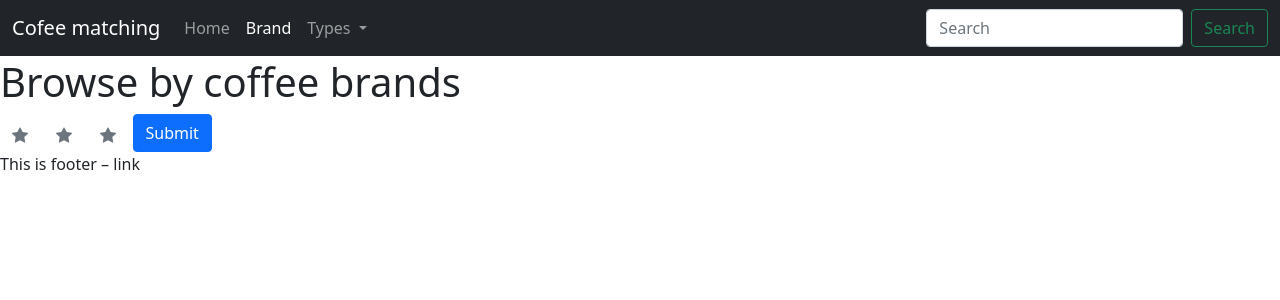
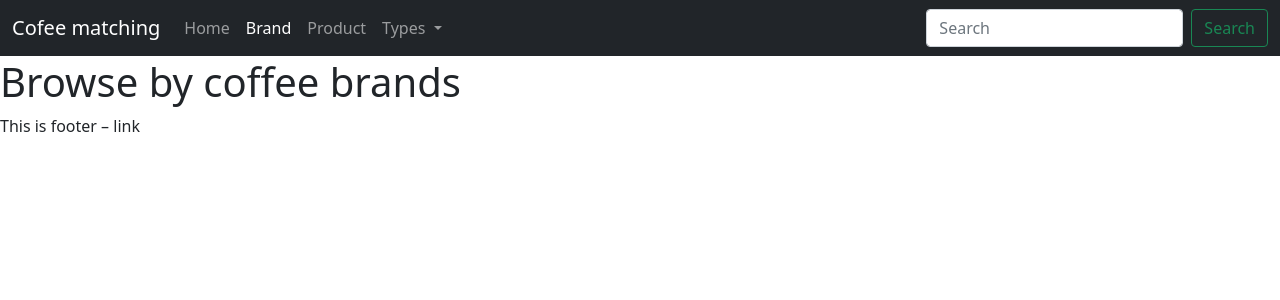
Before and after one commit to TonySol/fin, a Flask app: page /brands in a window 1280 px wide. Shown: the top 300 px of the page. Run offline with Flask 2, Linux system fonts and the light colour scheme.

Commit message:
added product page with search

```diff
--- a/hello.py
+++ b/hello.py
@@ -3,21 +3,24 @@ from flask import Flask, render_template, url_for, request
 app = Flask(__name__)
 
 
-menu = {'Home': 'index', "Brand": "brands"}
+menu = {'Home': 'index', "Brand": "brands", "Product": "product" }
 
 @app.route("/")
 @app.route("/index")
 def index():
     return render_template("index.html", menu=menu, title="Homepage", pagename="homepage", footer="link")
 
-@app.route("/brands", methods=["GET", "POST"])
+@app.route("/brands")
 def brands():
-    if request.form.getlist("rate") == ["1-star"]:
-        return render_template("index.html", menu=menu, title="Homepage", pagename="homepage", footer="link")
-    elif request.form.getlist("rate") == ["3-star"]:
-        return render_template("index.html", menu=menu, title="Homepage", pagename="3 start page", footer="link")
     return render_template("brands.html", menu=menu, title="Brands", pagename="coffee brands", footer="link")
 
+@app.route("/product", methods=["GET", "POST"])
+def product():
+    if request.form.getlist("rate") == ["1-star"]:
+        return render_template("index.html", menu=menu, title="Homepage", pagename="1 star product page", footer="link")
+    elif request.form.getlist("rate") == ["3-star"]:
+        return render_template("index.html", menu=menu, title="Homepage", pagename="3 star products page", footer="link")
+    return render_template("product.html", menu=menu, title="Brands", pagename="prodcuts", footer="link")
 
 if __name__ == "__main__":
     app.run(debug=True)
--- a/templates/brands.html
+++ b/templates/brands.html
@@ -1,31 +1,4 @@
 {% extends "base.html"  %}
 {% block content %}
 <h1>Browse by {{ pagename }}</h1>
-
-<div class="btn-group" role="group" aria-label="Basic checkbox toggle button group">
-  <form method="POST" action="/brands">
-      <input type="checkbox" class="btn-check" id="btncheck1" autocomplete="off" value="1-star" name="rate">
-      <label class="btn btn-outline-secondary" for="btncheck1">
-        <svg xmlns="http://www.w3.org/2000/svg" width="16" height="16" fill="currentColor" class="bi bi-star-fill" viewBox="0 0 16 16">
-          <path d="M3.612 15.443c-.386.198-.824-.149-.746-.592l.83-4.73L.173 6.765c-.329-.314-.158-.888.283-.95l4.898-.696L7.538.792c.197-.39.73-.39.927 0l2.184 4.327 4.898.696c.441.062.612.636.282.95l-3.522 3.356.83 4.73c.078.443-.36.79-.746.592L8 13.187l-4.389 2.256z"/>
-        </svg>
-      </label>
-
-      <input type="checkbox" class="btn-check" id="btncheck2" autocomplete="off" value="2-star" name="rate">
-      <label class="btn btn-outline-secondary" for="btncheck2">
-        <svg xmlns="http://www.w3.org/2000/svg" width="16" height="16" fill="currentColor" class="bi bi-star-fill" viewBox="0 0 16 16">
-          <path d="M3.612 15.443c-.386.198-.824-.149-.746-.592l.83-4.73L.173 6.765c-.329-.314-.158-.888.283-.95l4.898-.696L7.538.792c.197-.39.73-.39.927 0l2.184 4.327 4.898.696c.441.062.612.636.282.95l-3.522 3.356.83 4.73c.078.443-.36.79-.746.592L8 13.187l-4.389 2.256z"/>
-        </svg>
-      </label>
-
-      <input type="checkbox" class="btn-check" id="btncheck3" autocomplete="off" value="3-star" name="rate">
-      <label class="btn btn-outline-secondary" for="btncheck3">
-        <svg xmlns="http://www.w3.org/2000/svg" width="16" height="16" fill="currentColor" class="bi bi-star-fill" viewBox="0 0 16 16">
-          <path d="M3.612 15.443c-.386.198-.824-.149-.746-.592l.83-4.73L.173 6.765c-.329-.314-.158-.888.283-.95l4.898-.696L7.538.792c.197-.39.73-.39.927 0l2.184 4.327 4.898.696c.441.062.612.636.282.95l-3.522 3.356.83 4.73c.078.443-.36.79-.746.592L8 13.187l-4.389 2.256z"/>
-        </svg>
-      </label>
-
-    <input type="submit" class="btn btn-primary">
-  </form>
-</div>
 {% endblock content %}
```
Also changed, not shown: templates/product.html (added, +30 -0 lines).
